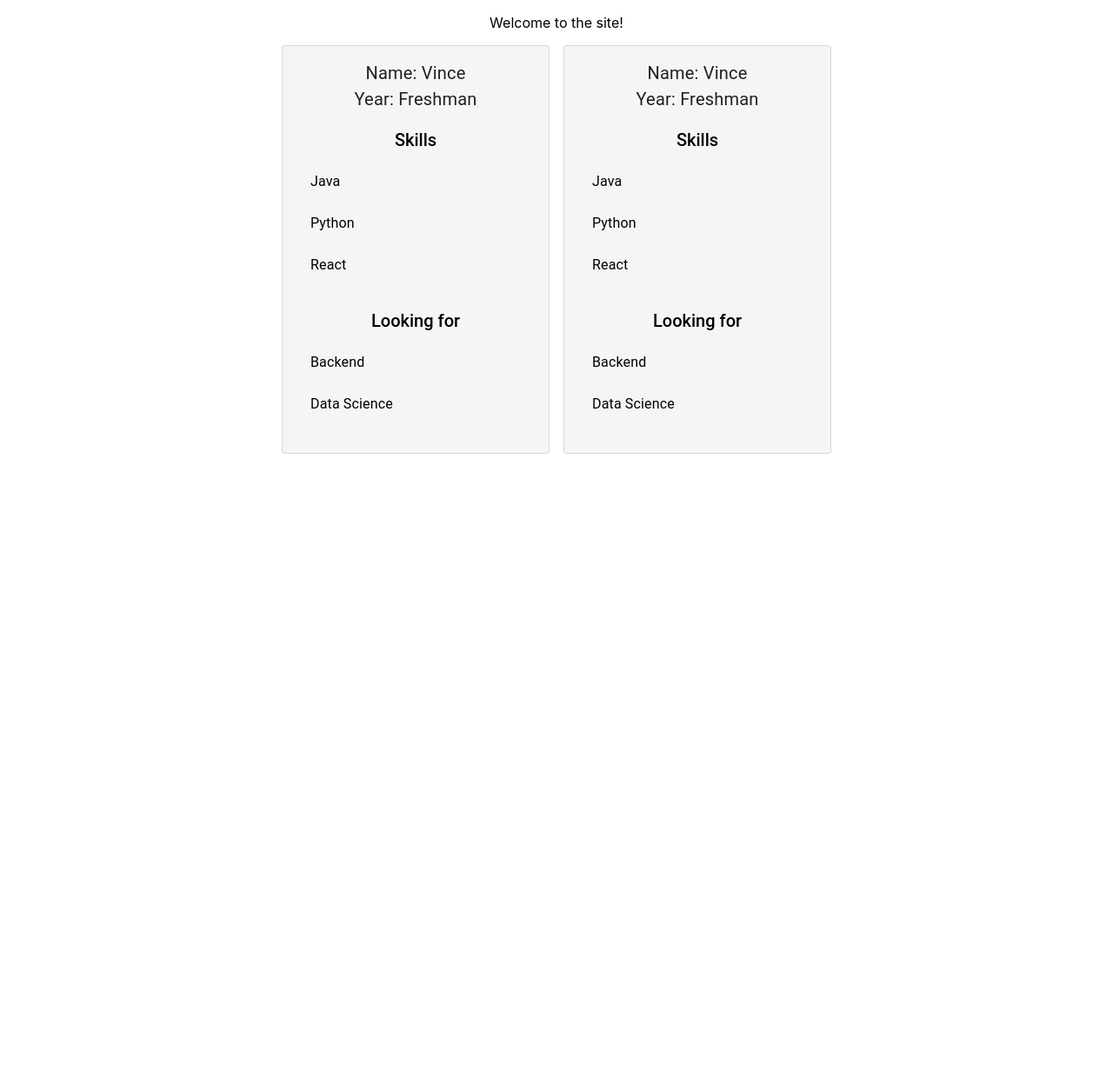
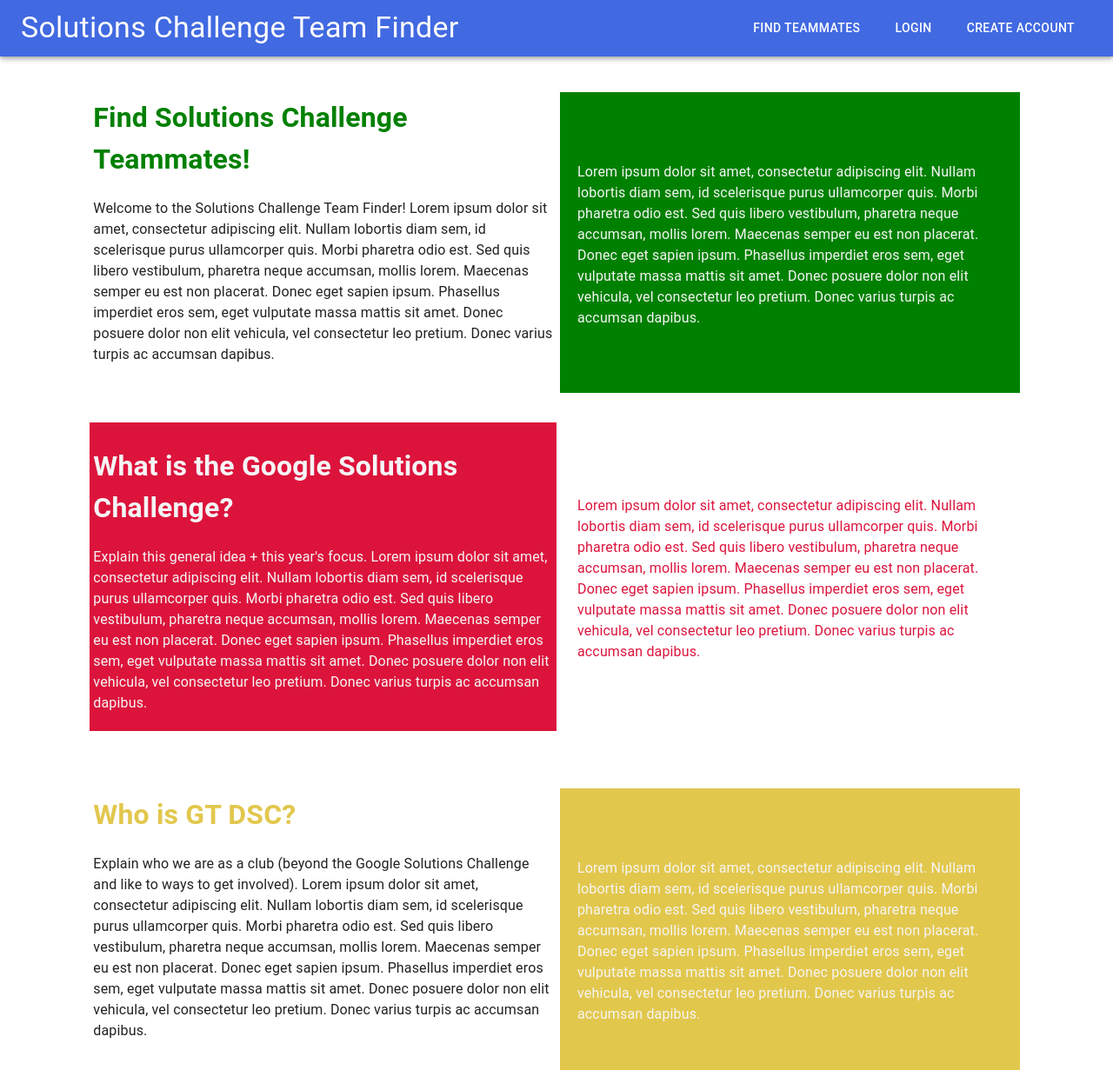
Before and after one commit to vhorvath2010/sc-team-finder, a React (Create React App) app: page / in a window 1280 px wide. Shown: the whole page at 87% size. Before the commit the page ends 800 px from the top, so only its background shows below. Built offline with nearby package versions, Linux system fonts and the light colour scheme.

Commit message:
Created landing page

```diff
--- a/package.json
+++ b/package.json
@@ -5,7 +5,9 @@
   "dependencies": {
     "@emotion/react": "^11.5.0",
     "@emotion/styled": "^11.3.0",
-    "@mui/material": "^5.0.6",
+    "@material-ui/core": "^4.12.3",
+    "@mui/icons-material": "^5.1.0",
+    "@mui/material": "^5.1.0",
     "@testing-library/jest-dom": "^5.14.1",
     "@testing-library/react": "^11.2.7",
     "@testing-library/user-event": "^12.8.3",
--- a/src/App.css
+++ b/src/App.css
@@ -1,7 +1,46 @@
-.App {
-  text-align: center;
+html {
+  overflow-x: hidden;
 }
 
-html {
-  background-color: white;
+.left-head h1 {
+  color: green;
 }
+
+.right-head p {
+  background-color: green;
+  padding: 20px;
+  padding-top: 10vh;
+  min-height: 100%;
+  color: whitesmoke;
+}
+
+.right-desc {
+  color: crimson;
+}
+
+.right-desc p {
+  padding: 20px;
+  padding-top: 8vh;
+}
+
+.left-desc {
+  background-color: crimson;
+  min-height: 100%;
+  color: whitesmoke;
+}
+
+.left-desc h1 {
+  padding-right: 25px;
+}
+
+.left-more h1 {
+  color: rgb(226, 199, 77);
+}
+
+.right-more p {
+  background-color: rgb(226, 199, 77);
+  padding: 20px;
+  padding-top: 10vh;
+  min-height: 100%;
+  color: whitesmoke;
+}
--- a/src/App.js
+++ b/src/App.js
@@ -1,18 +1,117 @@
-import { Grid } from '@mui/material';
-import './App.css';
-import ProfileCard from './components/ProfileCard';
+import './App.css'
+import React from 'react'
+import { Grid } from '@material-ui/core';
+import { AppBar, Toolbar, Typography, CssBaseline, Box, IconButton, Button, Menu, MenuItem } from '@mui/material';
+import MoreIcon from '@mui/icons-material/MoreVert';
 
 function App() {
+  const [mobileMoreAnchorEl, setMobileMoreAnchorEl] = React.useState(null);
+
+  const isMobileMenuOpen = Boolean(mobileMoreAnchorEl);
+
+  const handleMobileMenuClose = () => {
+    setMobileMoreAnchorEl(null);
+  };
+
+  const handleMobileMenuOpen = (event) => {
+    setMobileMoreAnchorEl(event.currentTarget);
+  };
+
+  const mobileMenuId = 'primary-nav-menu';
+  const renderMobileMenu = (
+    <Menu
+      anchorEl={mobileMoreAnchorEl}
+      anchorOrigin={{
+        vertical: 'top',
+        horizontal: 'right',
+      }}
+      id={mobileMenuId}
+      keepMounted
+      transformOrigin={{
+        vertical: 'top',
+        horizontal: 'right',
+      }}
+      open={isMobileMenuOpen}
+      onClose={handleMobileMenuClose}
+    >
+      <MenuItem>
+        <Button variant="text" style={{ color: 'royalblue' }}>
+          Find Teammates
+        </Button>
+      </MenuItem>
+      <MenuItem>
+        <Button variant="text" style={{ color: 'royalblue' }}>
+          Login
+        </Button>
+      </MenuItem>
+      <MenuItem>
+        <Button variant="text" style={{ color: 'royalblue' }}>
+          Create Account
+        </Button>
+      </MenuItem>
+    </Menu>);
+
   return (
     <div className="App">
-      <p>Welcome to the site!</p>
-      <Grid container spacing={2} justifyContent="center">
-        <Grid item xs={3}>
-          <ProfileCard></ProfileCard>
+      <CssBaseline />
+      <Box sx={{ flexGrow: 1 }}>
+        <AppBar style={{ background: 'royalblue', marginBottom: 25 }} position="static">
+          <Toolbar>
+            <Typography sx={{ flexGrow: 1 }} variant="h4">
+              Solutions Challenge Team Finder
+            </Typography>
+            <Box sx={{ display: { xs: 'none', md: 'flex' } }}>
+              <Button variant="text" style={{ color: 'white', padding: 20 }}>Find Teammates</Button>
+              <Button variant="text" style={{ color: 'white', padding: 20 }}>Login</Button>
+              <Button variant="text" style={{ color: 'white', padding: 20 }}>Create Account</Button>
+            </Box>
+            <Box sx={{ display: { xs: 'flex', md: 'none' } }}>
+              <IconButton
+                size="large"
+                aria-label="show more"
+                aria-haspopup="true"
+                color="inherit"
+                onClick={handleMobileMenuOpen}
+              >
+                <MoreIcon />
+              </IconButton>
+            </Box>
+          </Toolbar>
+        </AppBar>
+        {renderMobileMenu}
+      </Box>
+      <Grid container spacing={1}>
+        <Grid item xs={1}></Grid>
+        <Grid item className="left-head" xs={10} md={5}>
+          <h1>Find Solutions Challenge Teammates!</h1>
+          <p>Welcome to the Solutions Challenge Team Finder! Lorem ipsum dolor sit amet, consectetur adipiscing elit. Nullam lobortis diam sem, id scelerisque purus ullamcorper quis. Morbi pharetra odio est. Sed quis libero vestibulum, pharetra neque accumsan, mollis lorem. Maecenas semper eu est non placerat. Donec eget sapien ipsum. Phasellus imperdiet eros sem, eget vulputate massa mattis sit amet. Donec posuere dolor non elit vehicula, vel consectetur leo pretium. Donec varius turpis ac accumsan dapibus.</p>
         </Grid>
-        <Grid item xs={3}>
-          <ProfileCard></ProfileCard>
+        <Grid item className="right-head" xs={10} md={5}>
+          <p>Lorem ipsum dolor sit amet, consectetur adipiscing elit. Nullam lobortis diam sem, id scelerisque purus ullamcorper quis. Morbi pharetra odio est. Sed quis libero vestibulum, pharetra neque accumsan, mollis lorem. Maecenas semper eu est non placerat. Donec eget sapien ipsum. Phasellus imperdiet eros sem, eget vulputate massa mattis sit amet. Donec posuere dolor non elit vehicula, vel consectetur leo pretium. Donec varius turpis ac accumsan dapibus.</p>
         </Grid>
+        <Grid item xs={1}></Grid>
+      </Grid>
+      <Grid style={{paddingTop: 50}} container spacing={1}>
+        <Grid item xs={1}></Grid>
+        <Grid item className="left-desc" xs={10} md={5}>
+          <h1>What is the Google Solutions Challenge?</h1>
+          <p>Explain this general idea + this year's focus. Lorem ipsum dolor sit amet, consectetur adipiscing elit. Nullam lobortis diam sem, id scelerisque purus ullamcorper quis. Morbi pharetra odio est. Sed quis libero vestibulum, pharetra neque accumsan, mollis lorem. Maecenas semper eu est non placerat. Donec eget sapien ipsum. Phasellus imperdiet eros sem, eget vulputate massa mattis sit amet. Donec posuere dolor non elit vehicula, vel consectetur leo pretium. Donec varius turpis ac accumsan dapibus.</p>
+        </Grid>
+        <Grid item className="right-desc" xs={10} md={5}>
+          <p>Lorem ipsum dolor sit amet, consectetur adipiscing elit. Nullam lobortis diam sem, id scelerisque purus ullamcorper quis. Morbi pharetra odio est. Sed quis libero vestibulum, pharetra neque accumsan, mollis lorem. Maecenas semper eu est non placerat. Donec eget sapien ipsum. Phasellus imperdiet eros sem, eget vulputate massa mattis sit amet. Donec posuere dolor non elit vehicula, vel consectetur leo pretium. Donec varius turpis ac accumsan dapibus.</p>
+        </Grid>
+        <Grid item xs={1}></Grid>
+      </Grid>
+      <Grid style={{paddingTop: 50}} container spacing={1}>
+        <Grid item xs={1}></Grid>
+        <Grid item className="left-more" xs={10} md={5}>
+          <h1>Who is GT DSC?</h1>
+          <p>Explain who we are as a club (beyond the Google Solutions Challenge and like to ways to get involved). Lorem ipsum dolor sit amet, consectetur adipiscing elit. Nullam lobortis diam sem, id scelerisque purus ullamcorper quis. Morbi pharetra odio est. Sed quis libero vestibulum, pharetra neque accumsan, mollis lorem. Maecenas semper eu est non placerat. Donec eget sapien ipsum. Phasellus imperdiet eros sem, eget vulputate massa mattis sit amet. Donec posuere dolor non elit vehicula, vel consectetur leo pretium. Donec varius turpis ac accumsan dapibus.</p>
+        </Grid>
+        <Grid item className="right-more" xs={10} md={5}>
+          <p>Lorem ipsum dolor sit amet, consectetur adipiscing elit. Nullam lobortis diam sem, id scelerisque purus ullamcorper quis. Morbi pharetra odio est. Sed quis libero vestibulum, pharetra neque accumsan, mollis lorem. Maecenas semper eu est non placerat. Donec eget sapien ipsum. Phasellus imperdiet eros sem, eget vulputate massa mattis sit amet. Donec posuere dolor non elit vehicula, vel consectetur leo pretium. Donec varius turpis ac accumsan dapibus.</p>
+        </Grid>
+        <Grid item xs={1}></Grid>
       </Grid>
     </div>
   );
--- a/src/index.js
+++ b/src/index.js
@@ -1,6 +1,5 @@
 import React from 'react';
 import ReactDOM from 'react-dom';
-import './index.css';
 import App from './App';
 
 ReactDOM.render(
```
Also changed, not shown: src/assets/thinking.jpg (added), 1 other file (tests, documents, lock files or other folders).
